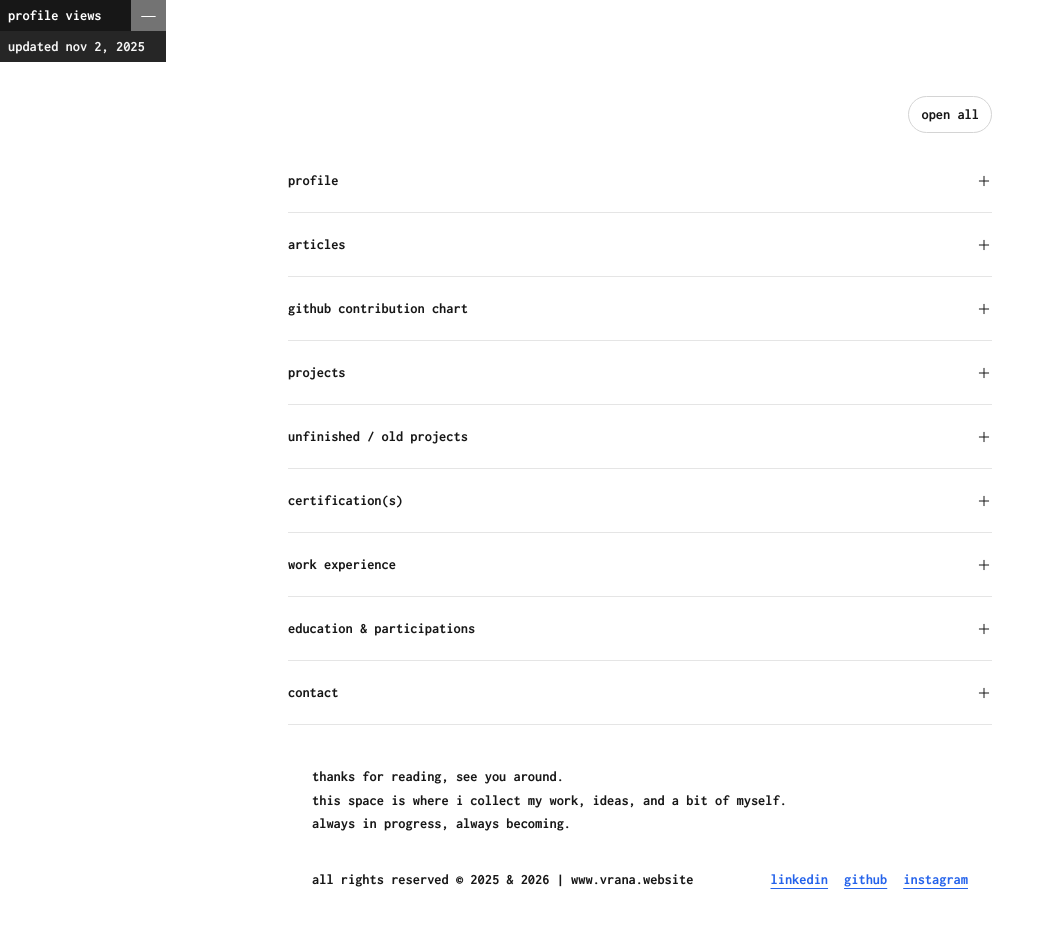
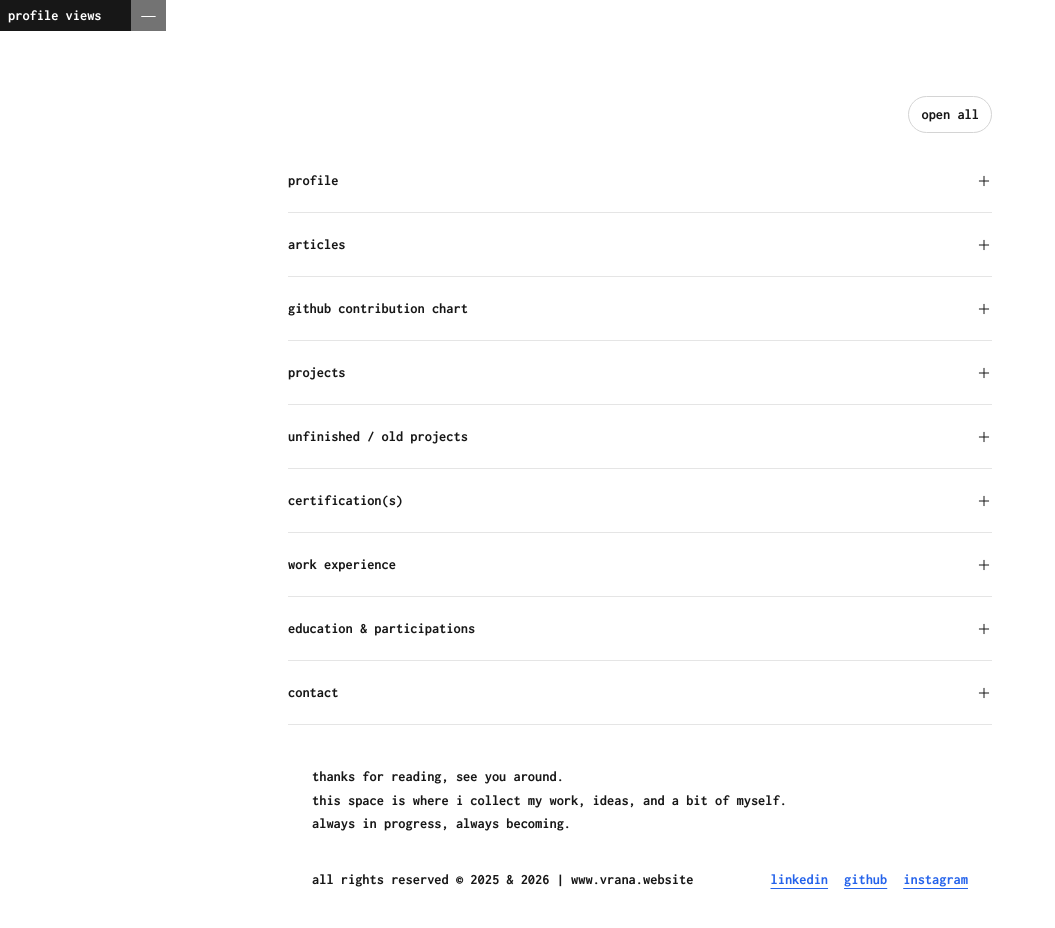
Before and after one commit to 1580-RanaV/blog, a Next.js app: page / in a window 1280 px wide. Shown: the top 928 px of the page, without its empty margins (0-1055 px from the left). Built offline with nearby package versions, Linux system fonts and the light colour scheme; no server answers; the database is empty.

Commit message:
removed last updated, good night

```diff
--- a/src/app/components/ProfileViewsBadge.jsx
+++ b/src/app/components/ProfileViewsBadge.jsx
@@ -67,9 +67,9 @@ export default function ProfileViewsBadge() {
           {displayValue}
         </span>
       </div>
-      <div className="bg-neutral-800 px-2 py-1 text-neutral-100">
+      {/* <div className="bg-neutral-800 px-2 py-1 text-neutral-100">
         {LAST_UPDATED_LABEL}
-      </div>
+      </div> */}
     </div>
   );
 }
```
